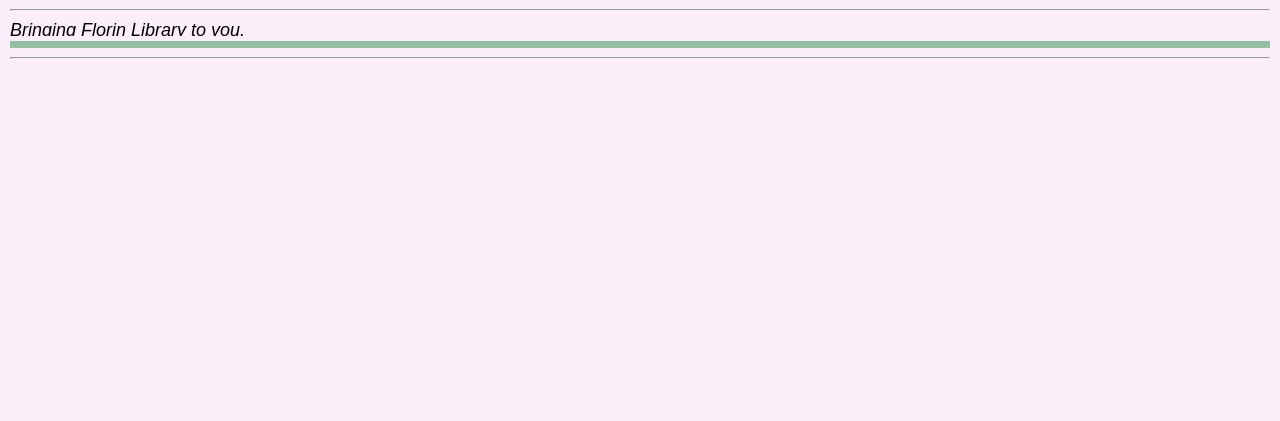
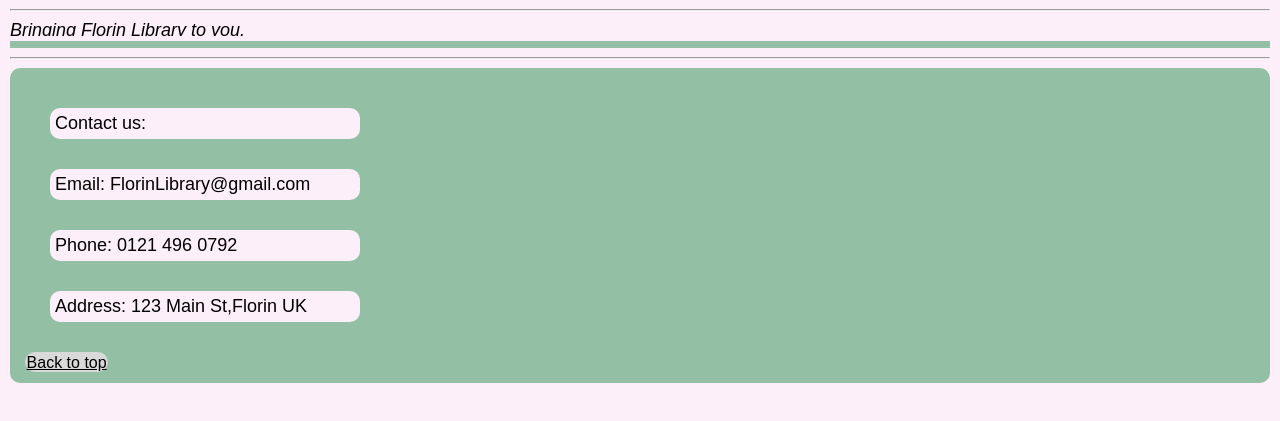
Before and after one commit to JackDMoore/mvp_library_app, a plain HTML site: page client/index.html in a window 1280 px wide. Shown: the part 203-624 px from the top of the page. Drawn offline with Linux system fonts and the light colour scheme; no server answers.

Commit message:
added contact us information and back to top link

```diff
--- a/client/assets/board.css
+++ b/client/assets/board.css
@@ -38,3 +38,35 @@ input[type="submit"] {
     font-family: 'Montserrat', sans-serif;
     color: #000;
   }
+
+  #contact{
+    background-color:#FCEFF9;
+    border-radius: 10px;
+    padding: 5px;
+    margin: 30px;
+    width: 300px;
+}
+
+#email{
+    background-color:#FCEFF9;
+    border-radius: 10px;
+    padding: 5px;
+    margin: 30px;
+    width: 300px;
+}
+
+#phone{
+    background-color:#FCEFF9;
+    border-radius: 10px;
+    padding: 5px;
+    margin: 30px;
+    width: 300px;
+}
+
+#address{
+    background-color:#FCEFF9;
+    border-radius: 10px;
+    padding: 5px;
+    margin: 30px;
+    width: 300px;
+}
--- a/client/assets/default.css
+++ b/client/assets/default.css
@@ -41,6 +41,13 @@ p {
     border: none;
     border-radius: 3px;
 }
+
+footer{
+    background-color: #93C0A4;
+    border-radius: 10px;
+    padding: 10px;
+}
+
 #post-form{
     display: flex;
     flex-direction: column;
@@ -138,3 +145,14 @@ p {
     max-height: 750px;
     padding: 300px;
 }
+
+.back-to-top-link{
+    font-size: 16px;
+    height:40px;
+    width: 80px;
+    background-color: #D9D9D9;
+    color: #000;
+    border-radius: 30px;
+    padding: 0.1rem;
+    margin: 5px;
+}
--- a/client/assets/index.css
+++ b/client/assets/index.css
@@ -7,3 +7,35 @@ header{
 #posts{
     background-color: #93C0A4;
 }
+
+#contact{
+    background-color:#FCEFF9;
+    border-radius: 10px;
+    padding: 5px;
+    margin: 30px;
+    width: 300px;
+}
+
+#email{
+    background-color:#FCEFF9;
+    border-radius: 10px;
+    padding: 5px;
+    margin: 30px;
+    width: 300px;
+}
+
+#phone{
+    background-color:#FCEFF9;
+    border-radius: 10px;
+    padding: 5px;
+    margin: 30px;
+    width: 300px;
+}
+
+#address{
+    background-color:#FCEFF9;
+    border-radius: 10px;
+    padding: 5px;
+    margin: 30px;
+    width: 300px;
+}
--- a/client/index.html
+++ b/client/index.html
@@ -26,5 +26,12 @@
         <div class="container" id="posts"> </div>
         <hr />
         </main>
+    <footer>
+    <p id="contact">Contact us:</p>
+    <p id="email">Email: FlorinLibrary@gmail.com</p>
+    <p id="phone">Phone: 0121 496 0792</p>
+    <p id="address">Address: 123 Main St,Florin UK</p>
+    <a href="#top" class="back-to-top-link">Back to top</a>
+    </footer>
 </body>
 </html>
```
Also changed, not shown: client/board.html (+7 -0 lines).
